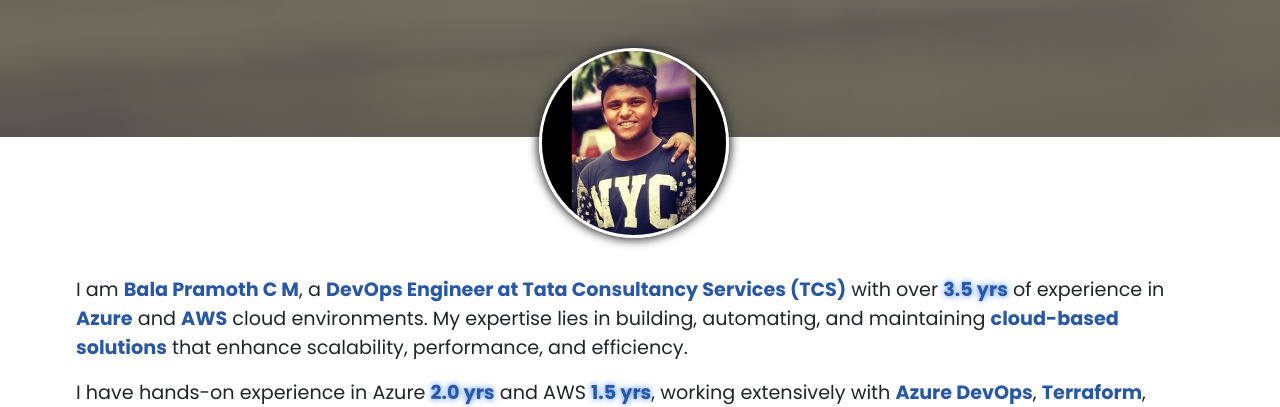
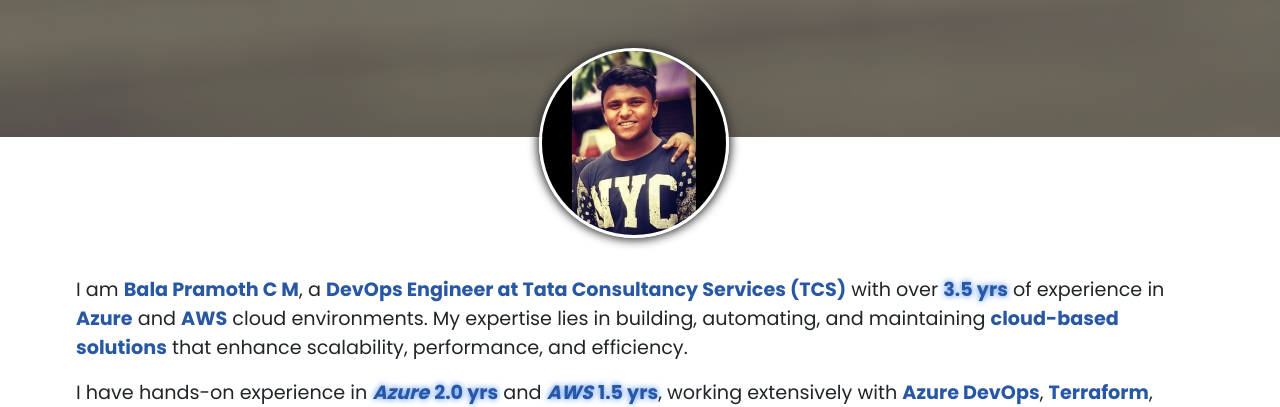
Before and after one commit to w-balapramothcm/balaPortfolio, a plain HTML site: page index.html in a window 1280 px wide. Shown: the part 383-790 px from the top of the page. Drawn offline with nearby package versions, Linux system fonts and the light colour scheme.

Commit message:
shadow effect on the exprience details

```diff
--- a/index.html
+++ b/index.html
@@ -153,7 +153,7 @@
                 </p>
 
                 <p>
-                    I have hands-on experience in Azure <strong id="azureExperience"></strong> and AWS
+                    I have hands-on experience in <em><strong style="text-shadow: 0 0 6px #3a7ff0;">Azure</strong></em> <strong id="azureExperience"></strong> and <em><strong style="text-shadow: 0 0 6px #3a7ff0;">AWS</strong></em>
                     <strong id="awsExperience"></strong>, working extensively with
                     <strong>Azure DevOps</strong>, <strong>Terraform</strong>,
                     <strong>PowerShell</strong>, <strong>Git</strong>, and
```
